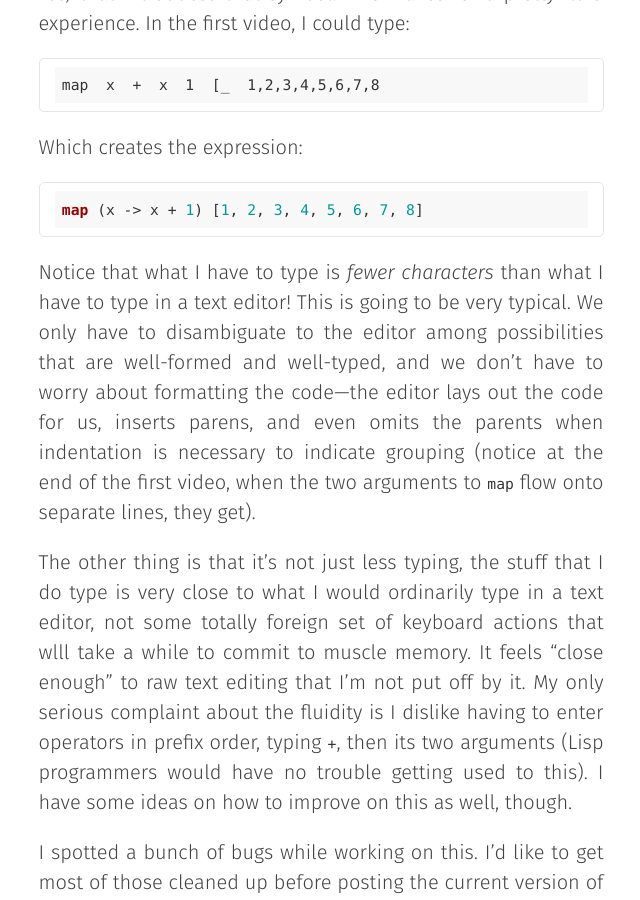
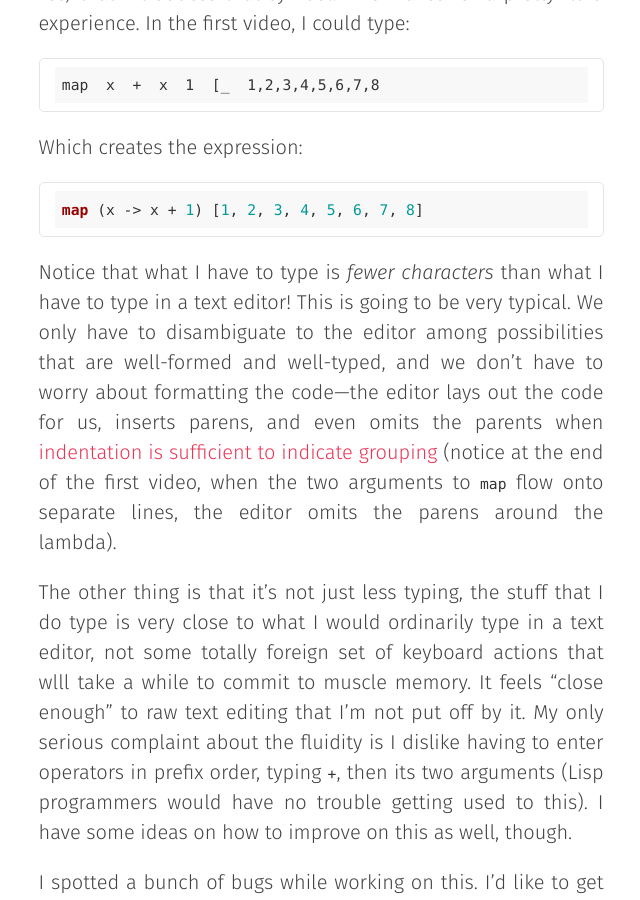
Before and after one commit to unisonweb/oldblog, a Jekyll site: the page built from _posts/2016-02-01-editor-lambdas.markdown, in a window 1280 px wide and 900 px high, scrolled down 1959 px. Shown: the whole window, without its empty margins (319-959 px from the left). Built offline with Jekyll 4.4.1, drawn with Linux system fonts in a browser that asks for light colours; comment, search, counter and statistics services are not loaded.

Commit message:
Update 2016-02-01-editor-lambdas.markdown

```diff
--- a/_posts/2016-02-01-editor-lambdas.markdown
+++ b/_posts/2016-02-01-editor-lambdas.markdown
@@ -21,7 +21,7 @@ Which creates the expression:
 
     map (x -> x + 1) [1, 2, 3, 4, 5, 6, 7, 8]
 
-Notice that what I have to type is _fewer characters_ than what I have to type in a text editor! This is going to be very typical. We only have to disambiguate to the editor among possibilities that are well-formed and well-typed, and we don't have to worry about formatting the code---the editor lays out the code for us, inserts parens, and even omits the parents when indentation is necessary to indicate grouping (notice at the end of the first video, when the two arguments to `map` flow onto separate lines, they get).
+Notice that what I have to type is _fewer characters_ than what I have to type in a text editor! This is going to be very typical. We only have to disambiguate to the editor among possibilities that are well-formed and well-typed, and we don't have to worry about formatting the code---the editor lays out the code for us, inserts parens, and even omits the parents when [indentation is sufficient to indicate grouping](http://unisonweb.org/2015-10-21/redundant-parens.html) (notice at the end of the first video, when the two arguments to `map` flow onto separate lines, the editor omits the parens around the lambda).
 
 The other thing is that it's not just less typing, the stuff that I do type is very close to what I would ordinarily type in a text editor, not some totally foreign set of keyboard actions that wlll take a while to commit to muscle memory. It feels "close enough" to raw text editing that I'm not put off by it. My only serious complaint about the fluidity is I dislike having to enter operators in prefix order, typing `+`, then its two arguments (Lisp programmers would have no trouble getting used to this). I have some ideas on how to improve on this as well, though.
 
```
